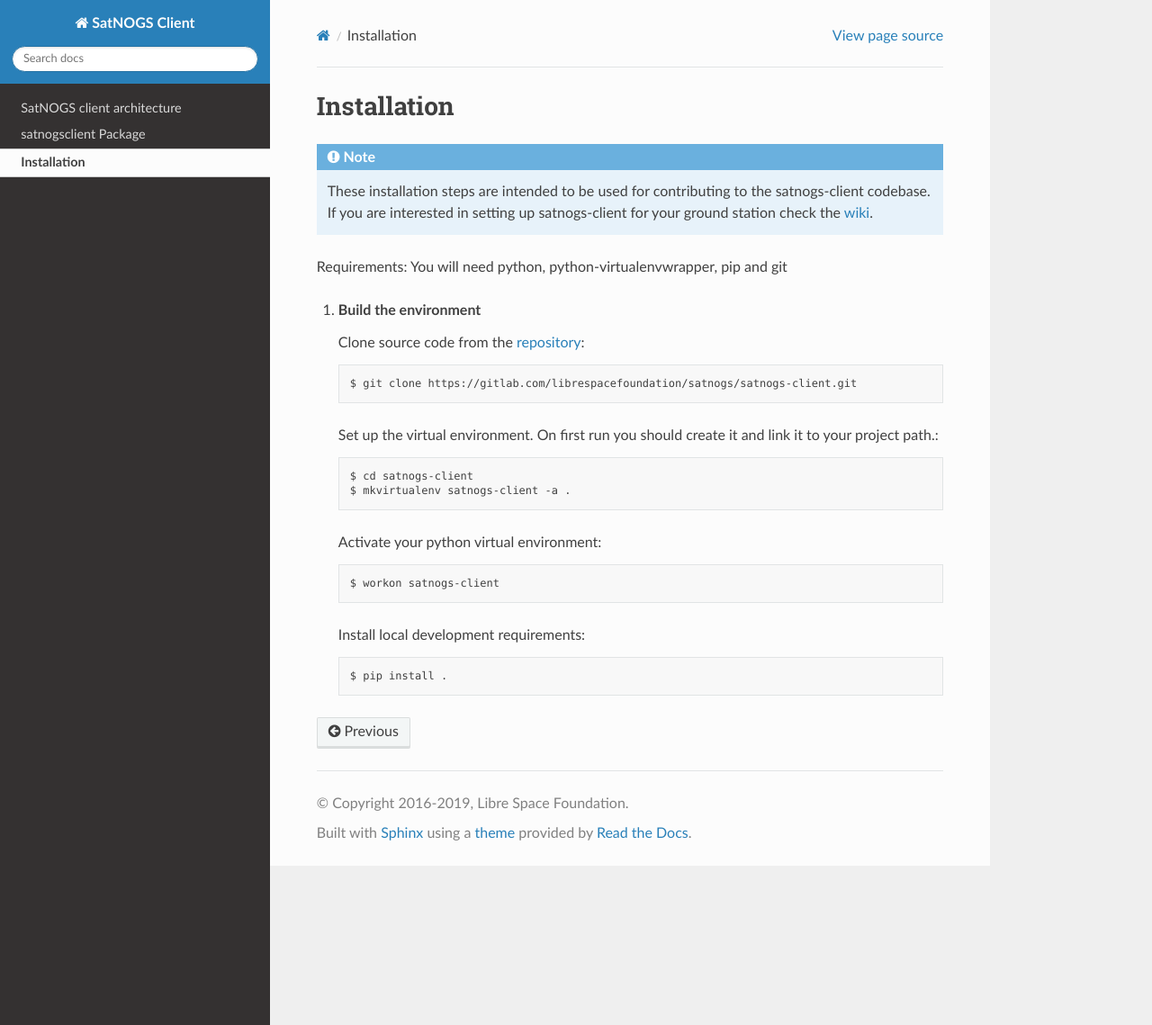
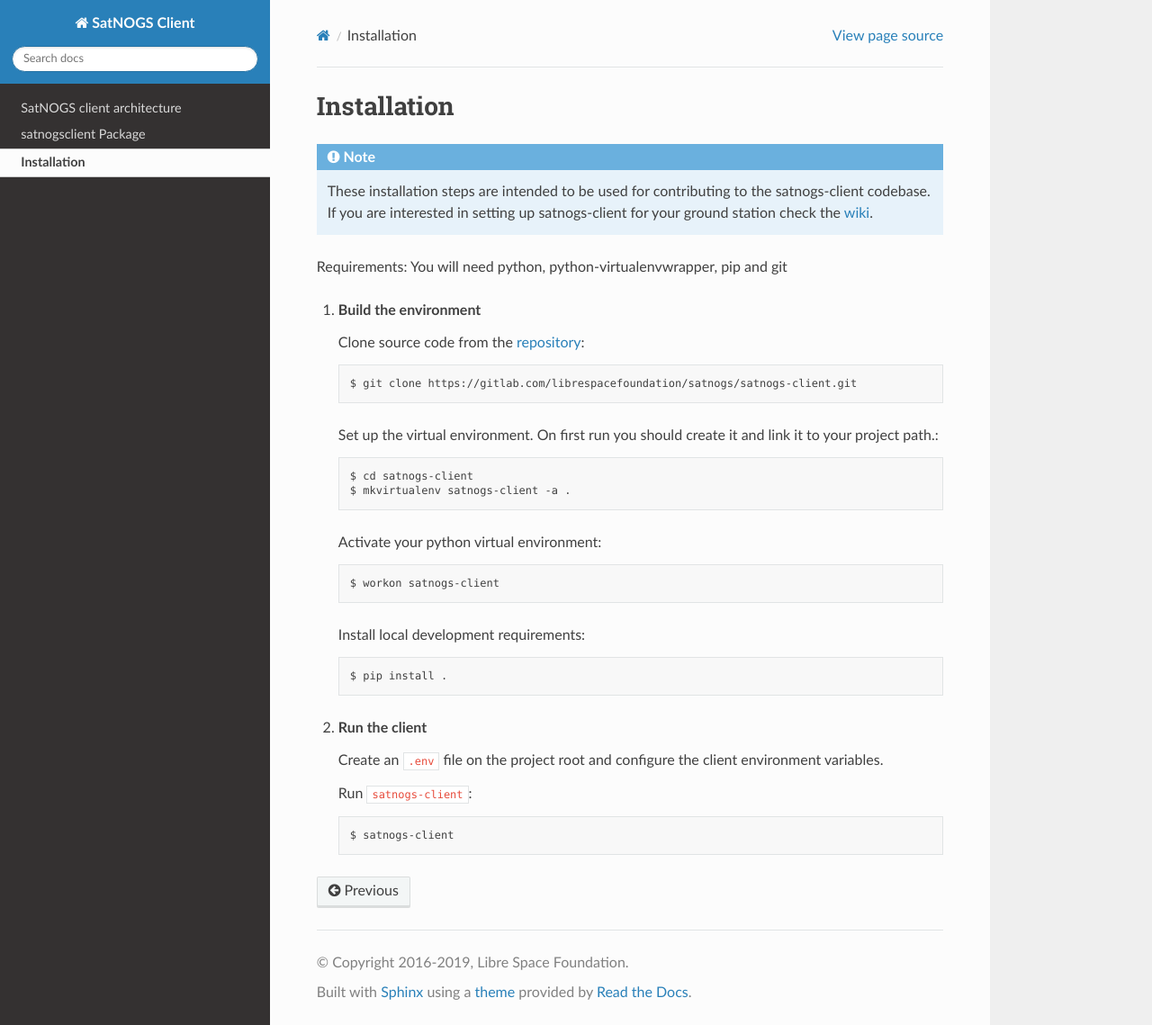
Before and after one commit to yaplik/satnogs-client, a Sphinx documentation site: the page built from docs/installation.rst, in a window 1280 px wide and 1139 px high. Shown: the whole window at 90% size. Built offline with Sphinx 7.4.7 and the Read the Docs theme 2.0.0, drawn with Linux system fonts in a browser that asks for light colours; the version number could not be read and is left out.

Commit message:
docs: Add information on how to use the '.env' file
Signed-off-by: Vasilis Tsiligiannis <acinonyx@openwrt.gr>

```diff
--- a/docs/installation.rst
+++ b/docs/installation.rst
@@ -27,3 +27,11 @@
    Install local development requirements::
 
      $ pip install .
+
+#. **Run the client**
+
+   Create an ``.env`` file on the project root and configure the client environment variables.
+
+   Run ``satnogs-client``::
+
+     $ satnogs-client
```
